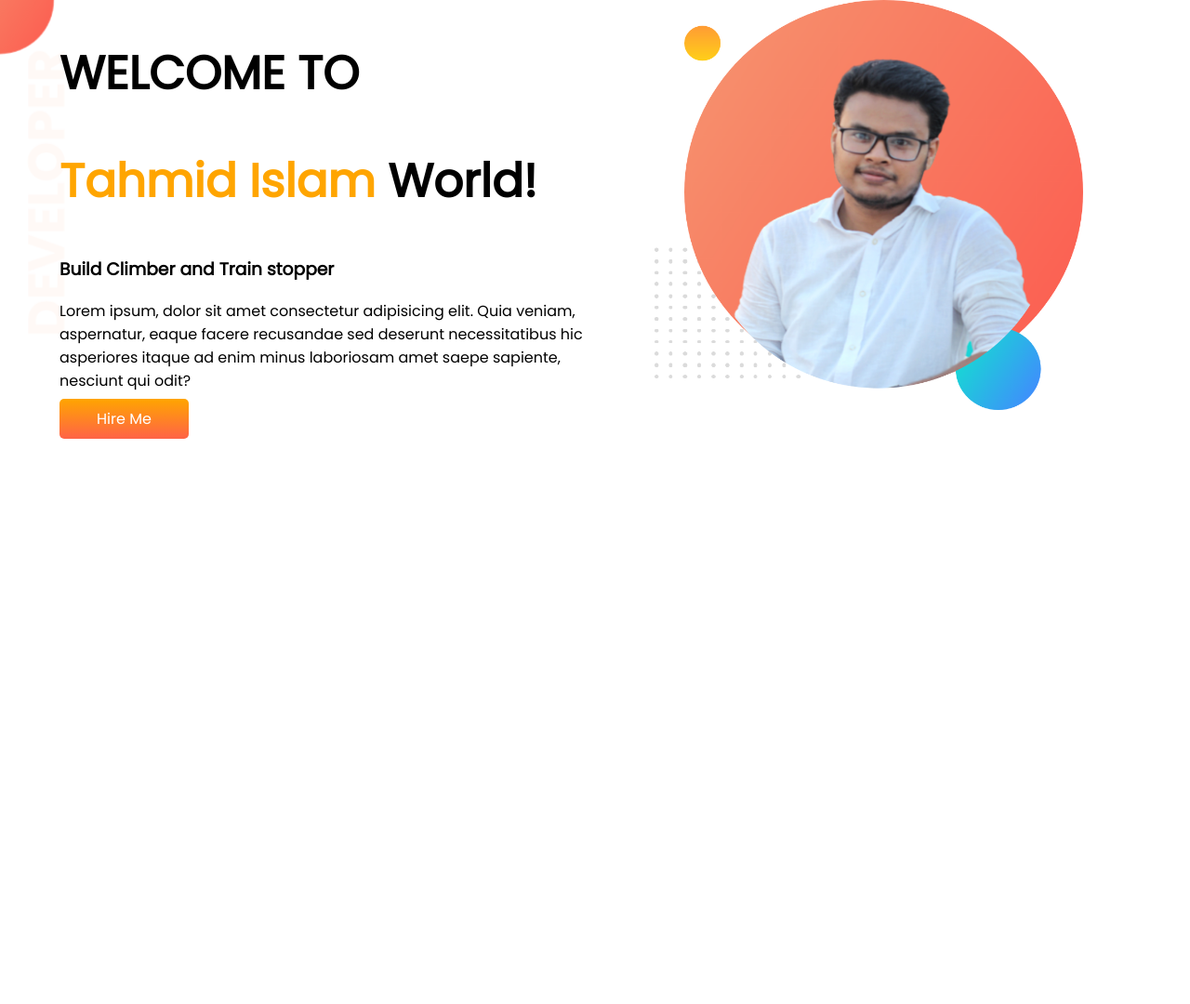
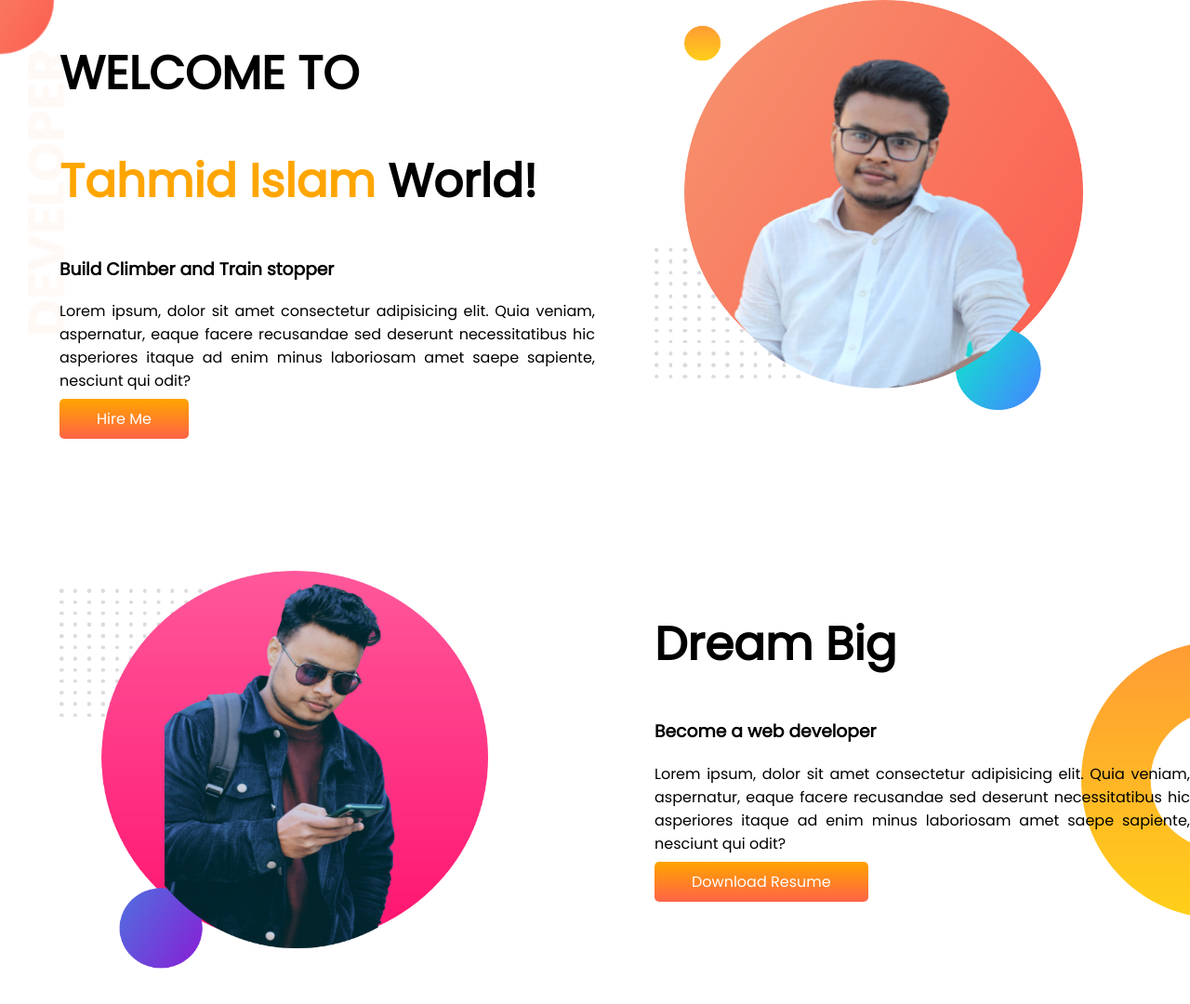
Before and after one commit to Tahmid-islam/portfolio, a plain HTML site: page index.html in a window 1280 px wide. Shown: the whole page at 93% size. Before the commit the page ends 800 px from the top, so only its background shows below. Drawn offline with Linux system fonts and the light colour scheme.

Commit message:
Dream added

```diff
--- a/index.html
+++ b/index.html
@@ -32,5 +32,21 @@
         <img src="images/Tahmid.png" alt="Tahmid Islam Picture">
       </div>
   </section>
+  <section class="dream-big">
+      <div class="half-width">
+          <img src="images/Tahmid1.png" alt="Tahmid islam">
+      </div>
+      <div class="half-width">
+        <h1>Dream Big</h1>
+        <h3>Become a web developer</h3>
+        <p>
+          Lorem ipsum, dolor sit amet consectetur adipisicing elit. Quia veniam,
+          aspernatur, eaque facere recusandae sed deserunt necessitatibus hic
+          asperiores itaque ad enim minus laboriosam amet saepe sapiente, nesciunt
+          qui odit?
+        </p>
+        <a class="link-button" href="https://www.linkedin.com/in/tahmidbd/" target="_blank">Download Resume</a>
+      </div>
+  </section>
   </body>
 </html>
--- a/style.css
+++ b/style.css
@@ -12,6 +12,8 @@ h1 {
 }
 section {
   display: flex;
+  margin-bottom: 150px;
+  text-align: justify;
 }
 .half-width {
   width: 50%;
@@ -34,3 +36,8 @@ section {
   background-image: url(images/top-banner.png);
   background-repeat: no-repeat;
 }
+.dream-big {
+  background-image: url(images/dream-bg.png);
+  background-repeat: no-repeat;
+  background-position: right;
+}
```
Also changed, not shown: images/Tahmid1.png (added), images/jhankar.png (deleted), images/jhankar2.png (deleted).
